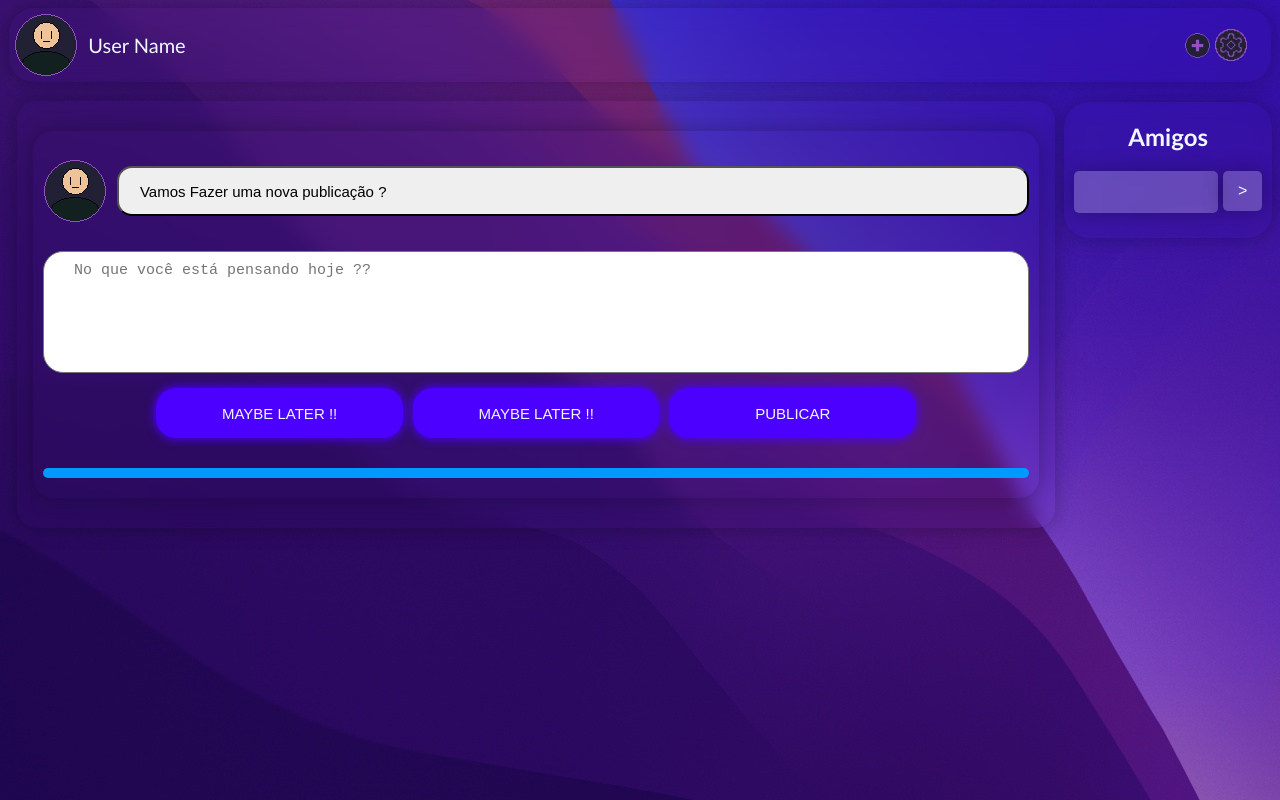
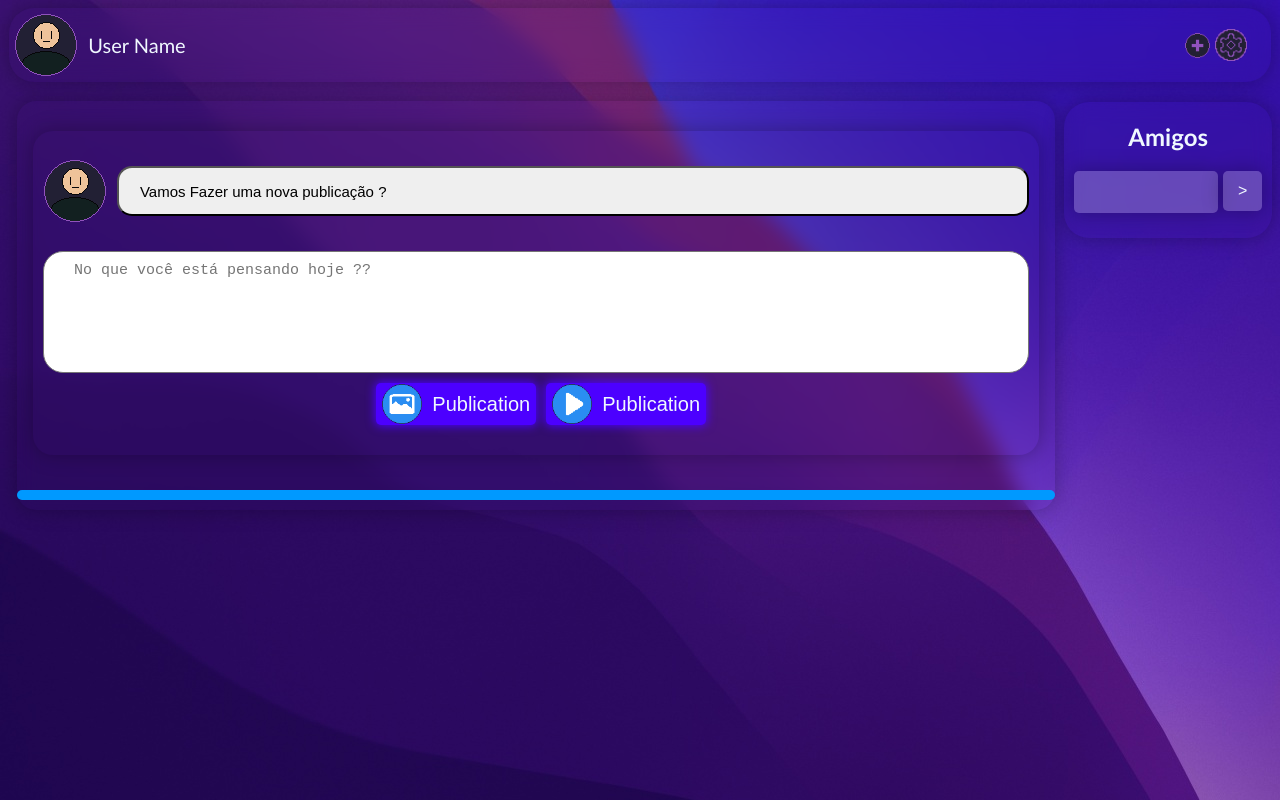
Before and after one commit to So78073/ShizuSite, a website: page a_project/princPage.html in a window 1280 px wide. Drawn offline with Linux system fonts and the light colour scheme.

Commit message:
new update Post

```diff
--- a/a_project/princPage.html
+++ b/a_project/princPage.html
@@ -51,18 +51,23 @@
                         <textarea id="textpost" cols="10" rows="10" class="textPopUp" placeholder="No que você está pensando hoje ??" name="test"></textarea>
                     </div>
                     <div class="addPostDown">
-                        <button>MAYBE LATER !!</button>
-                        <button>MAYBE LATER !!</button>
-                        <button onclick="newPostInPerfil()">PUBLICAR</button>
+                        <button class="bt_postConfig">
+                            <img src="../IMG\imgIcon.png" class="img_postConfig" data-key="popPost/${idpost}" onclick="InfoPost(this)">
+                            <label >Publication</label></button>
+                        </button>
+
+                        <button class="bt_postConfig">
+                            <img src="../IMG/publiCation.png" class="img_postConfig" data-key="popPost/${idpost}" onclick="InfoPost(this)">
+                            <label >Publication</label></button>
+                        </button>
+
+
                     </div>
                 </div>
-                <canvas class="CanvasChat"></canvas>
+
             </div>
+            <canvas class="CanvasChat"></canvas>
 
-
-            <!-- POST (ESSA É UMA AREA UM POUCO COMPLEXA ENTÃO DECIDI DESTACALA)-->
-
-            <!-- NELA EU TENHO UMA BASE DO QUE COPIAR NO BACK END PARA CRIAR UM CLONE A BASE DE CODIGO-->
 
         </div>
 
--- a/a_style/princStyle.css
+++ b/a_style/princStyle.css
@@ -215,20 +215,6 @@
         width: 20%;
         height: 100%;
     }
-
-    .BtPostDown {
-        height: 100%;
-        width: 20%;
-    }
-
-    .addPostDown button {
-        width: 25%;
-        height: 50px;
-        margin: 5px;
-        border-radius: 20px;
-        outline: none;
-        border: rgba(255, 255, 255, 0.123);
-    }
     /* ------------------------------------------------------------------------------------------------------------- */
     /* popup */
     /* Estilize o pop-up */
--- a/a_style/princStyle4.css
+++ b/a_style/princStyle4.css
@@ -144,3 +144,31 @@
         opacity: 0%;
     }
 }
+
+.BtPostDown {
+    height: 100%;
+}
+
+.bt_postConfig {
+    display: flex;
+    align-items: center;
+    justify-content: center;
+    border-radius: 5px;
+    outline: none;
+    border: none;
+    background: transparent;
+    backdrop-filter: blur(10px);
+    box-shadow: 0px 0px 20px 1px rgba(0, 0, 0, 0.26);
+    transition: all .3s ease-in;
+    margin-left: 10px;
+}
+
+.bt_postConfig label {
+    font-size: 20px;
+    margin-left: 10px;
+}
+
+.img_postConfig {
+    width: 40px;
+    align-self: center;
+}
```
Also changed, not shown: IMG/imgIcon.png (added), IMG/publiCation.png (added).
